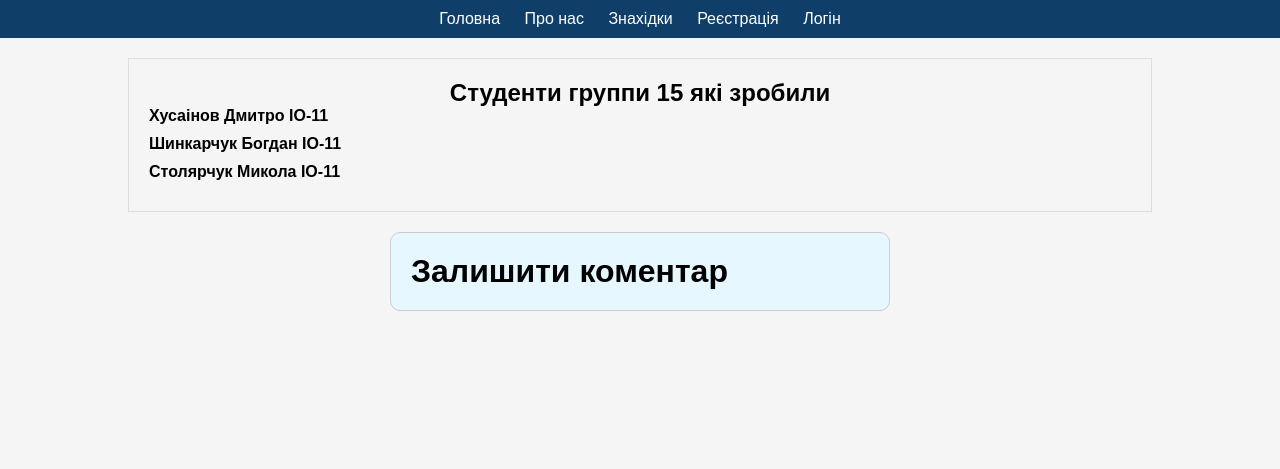
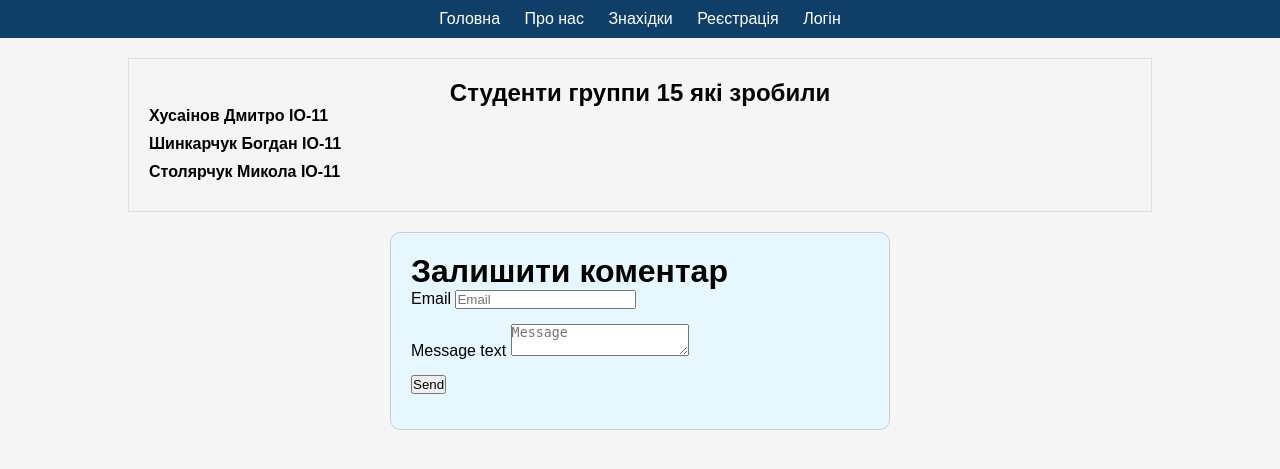
Before and after one commit to taketook34/LostAndFoundFlask, a Flask app: page /contacts in a window 1280 px wide. Shown: the top 469 px of the page. Run offline with Flask 3, Linux system fonts and the light colour scheme; some libraries are stand-ins or nearby versions.

Commit message:
Adding feedback message

```diff
--- a/lostfound/admins.py
+++ b/lostfound/admins.py
@@ -1,5 +1,5 @@
 from lostfound import app, db, admin
-from lostfound.models import Post, User
+from lostfound.models import Post, User, FeedbackMessage
 from flask_login import current_user
 from flask_admin.contrib.sqla import ModelView
 
@@ -11,3 +11,4 @@ class MyAdmin(ModelView):
 
 admin.add_view(ModelView(User, db.session))
 admin.add_view(ModelView(Post, db.session))
+admin.add_view(ModelView(FeedbackMessage, db.session))
--- a/lostfound/forms.py
+++ b/lostfound/forms.py
@@ -27,3 +27,8 @@ class LoginForm(FlaskForm):
     username = wtforms.StringField(label='User Name:')
     password = wtforms.PasswordField(label='Password:')
     submit = wtforms.SubmitField(label='Log in')
+
+class FeedbackMessageForm(FlaskForm):
+    email = wtforms.EmailField("Email", validators=[DataRequired(), Email()])
+    text = wtforms.TextAreaField("Message text", validators=[DataRequired()])
+    submit = wtforms.SubmitField("Send")
--- a/lostfound/routes.py
+++ b/lostfound/routes.py
@@ -4,8 +4,8 @@ from flask import Flask, render_template, send_from_directory, redirect, url_for
 from flask_login import login_user, logout_user, login_required, current_user
 from werkzeug.utils import secure_filename
 
-from lostfound.models import Post, User
-from lostfound.forms import RegisterForm, PostForm, LoginForm
+from lostfound.models import Post, User, FeedbackMessage
+from lostfound.forms import RegisterForm, PostForm, LoginForm, FeedbackMessageForm
 import os
 
 
@@ -128,8 +128,20 @@ def logout_page():
 
     # return redirect(url_for("home_page"))
 
-@app.route('/contacts')
+@app.route('/contacts', methods=['GET', 'POST'])
 def contacts_page():
+
+  form = FeedbackMessageForm()
+
+  if form.validate_on_submit():
+    email = form.email.data
+    text = form.text.data
+
+    # Сохранение сообщения в БД
+    new_message = FeedbackMessage(email=email, text=text)
+    db.session.add(new_message)
+    db.session.commit()
+
 
   context = {
         "authors": [
@@ -140,4 +152,4 @@ def contacts_page():
         'page_title': 'Про нас',
 
     }
-  return render_template('contacts.html', data=context)
+  return render_template('contacts.html', data=context, form=form)
--- a/lostfound/templates/contacts.html
+++ b/lostfound/templates/contacts.html
@@ -14,6 +14,27 @@
 
     <h1>Залишити коментар</h1>
 
+    <form action="#" method="post" enctype="multipart/form-data">
+      {{ form.hidden_tag() }}
+
+
+      <div class="form-group">
+          {{ form.email.label() }}
+          {{ form.email(placeholder="Email") }}
+      </div>
+
+      <div class="form-group">
+          {{ form.text.label() }}
+          {{ form.text(placeholder="Message") }}
+      </div>
+
+
+      <div class="form-group">
+          {{ form.submit() }}
+      </div>
+
+  </form>
+
   </div>
 
 {% endblock %}
--- a/requirements.txt
+++ b/requirements.txt
@@ -2,6 +2,8 @@ alembic==1.13.1
 bcrypt==4.1.2
 blinker==1.7.0
 click==8.1.7
+dnspython==2.6.1
+email_validator==2.1.1
 Flask==3.0.2
 Flask-Admin==1.6.1
 Flask-Bcrypt==1.0.1
@@ -10,6 +12,7 @@ Flask-Migrate==4.0.7
 Flask-SQLAlchemy==3.1.1
 Flask-WTF==1.2.1
 greenlet==3.0.3
+idna==3.7
 itsdangerous==2.1.2
 Jinja2==3.1.3
 Mako==1.3.3
```
Also changed, not shown: lostfound/models.py (+10 -0 lines), migrations/versions/9bc26797ee74_adding_feedback_messages.py (added, +34 -0 lines), instance/lost-found.db.
